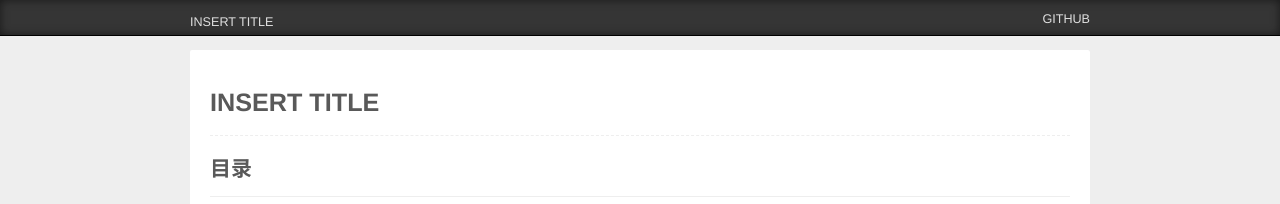
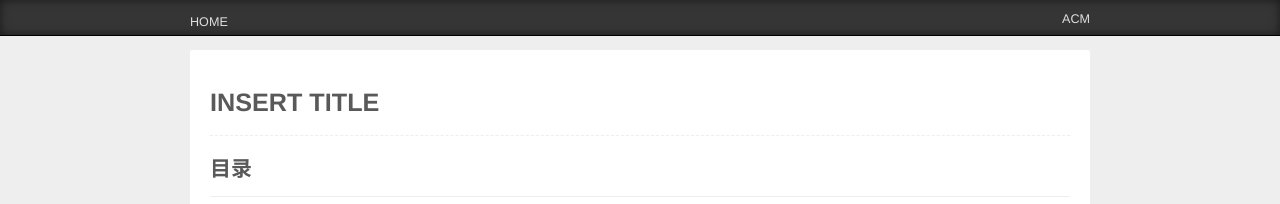
Before and after one commit to zjsu/theme, a Jekyll site: the page built from index.md, in a window 1280 px wide. Shown: the top 204 px of the page. Built offline with Jekyll 4.4.1, drawn with Linux system fonts in a browser that asks for light colours; Markdown is read by kramdown in place of the engine named in the settings.

Commit message:
Add data dir

```diff
--- a/_config.yml
+++ b/_config.yml
@@ -1,5 +1,5 @@
 title: INSERT TITLE
-base_url: ''
+baseurl: ''
 
 disqus_short_name: disqus_name
 
--- /dev/null
+++ b/_data/nav.yml
@@ -0,0 +1,2 @@
+- name: ACM
+  url: http://acm.zjgsu.edu.cn
--- a/_includes/header.html
+++ b/_includes/header.html
@@ -1,6 +1,6 @@
 <div class="container">
   <section class="name">
-    <a href="/">{{ site.title }}</a>
+    <a href="/">Home</a>
   </section>
   <nav role="navigation">{% include navigation.html %}</nav>
 </div> <!-- .container -->
--- a/_includes/navigation.html
+++ b/_includes/navigation.html
@@ -1,3 +1,5 @@
 <ul role="main-navigation" class="menu">
-  <li><a href="https://github.com/ds-class">GitHub</a></li>
+{% for nav in site.data.nav %}
+  <li><a href="{{ nav.url }}">{{ nav.name }}</a></li>
+{% endfor %}
 </ul>
```
Also changed, not shown: README.md.
